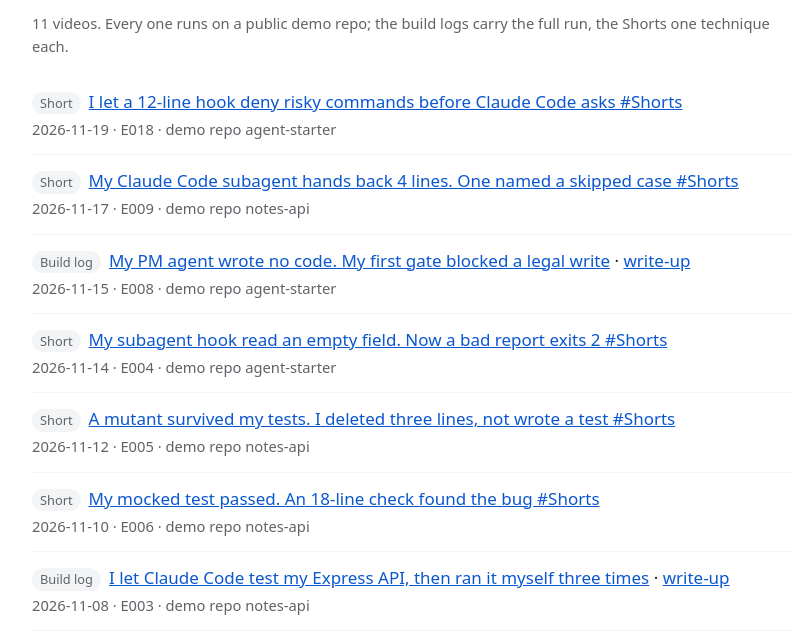
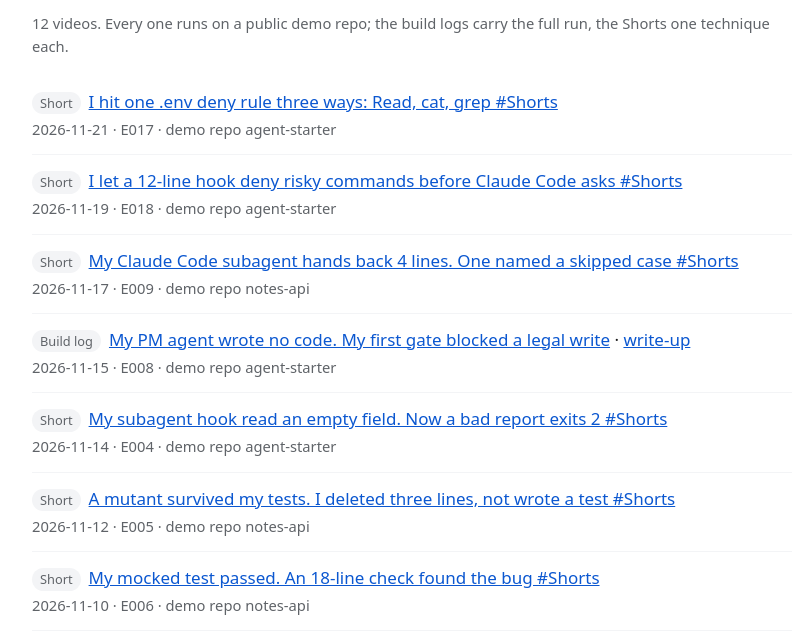
Before and after one commit to agentshipped/agentshipped.github.io, a plain HTML site: page videos/index.html in a window 1280 px wide. Shown: the part 130-772 px from the top of the page, without its empty margins (228-1028 px from the left). Drawn offline with Linux system fonts and the light colour scheme.

Commit message:
Add E017: I hit one .env deny rule three ways: Read, cat, grep #Shorts

```diff
--- a/videos/index.html
+++ b/videos/index.html
@@ -30,8 +30,9 @@
 <main>
 <p class="meta"><a href="../">Agent Shipped</a> · <a href="./">All videos</a></p>
 <h1>All videos</h1>
-<p class="meta">11 videos. Every one runs on a public demo repo; the build logs carry the full run, the Shorts one technique each.</p>
+<p class="meta">12 videos. Every one runs on a public demo repo; the build logs carry the full run, the Shorts one technique each.</p>
 <ul class="videos">
+<li><span class="tag">Short</span><a href="E017.html">I hit one .env deny rule three ways: Read, cat, grep #Shorts</a><br><span class="meta">2026-11-21 · E017 · demo repo agent-starter</span></li>
 <li><span class="tag">Short</span><a href="E018.html">I let a 12-line hook deny risky commands before Claude Code asks #Shorts</a><br><span class="meta">2026-11-19 · E018 · demo repo agent-starter</span></li>
 <li><span class="tag">Short</span><a href="E009.html">My Claude Code subagent hands back 4 lines. One named a skipped case #Shorts</a><br><span class="meta">2026-11-17 · E009 · demo repo notes-api</span></li>
 <li><span class="tag">Build log</span><a href="E008.html">My PM agent wrote no code. My first gate blocked a legal write</a> · <a href="https://dev.to/agentshipped/scope-gate-for-subagents-3-tasks-1-blocked-write-34pa">write-up</a><br><span class="meta">2026-11-15 · E008 · demo repo agent-starter</span></li>
```
